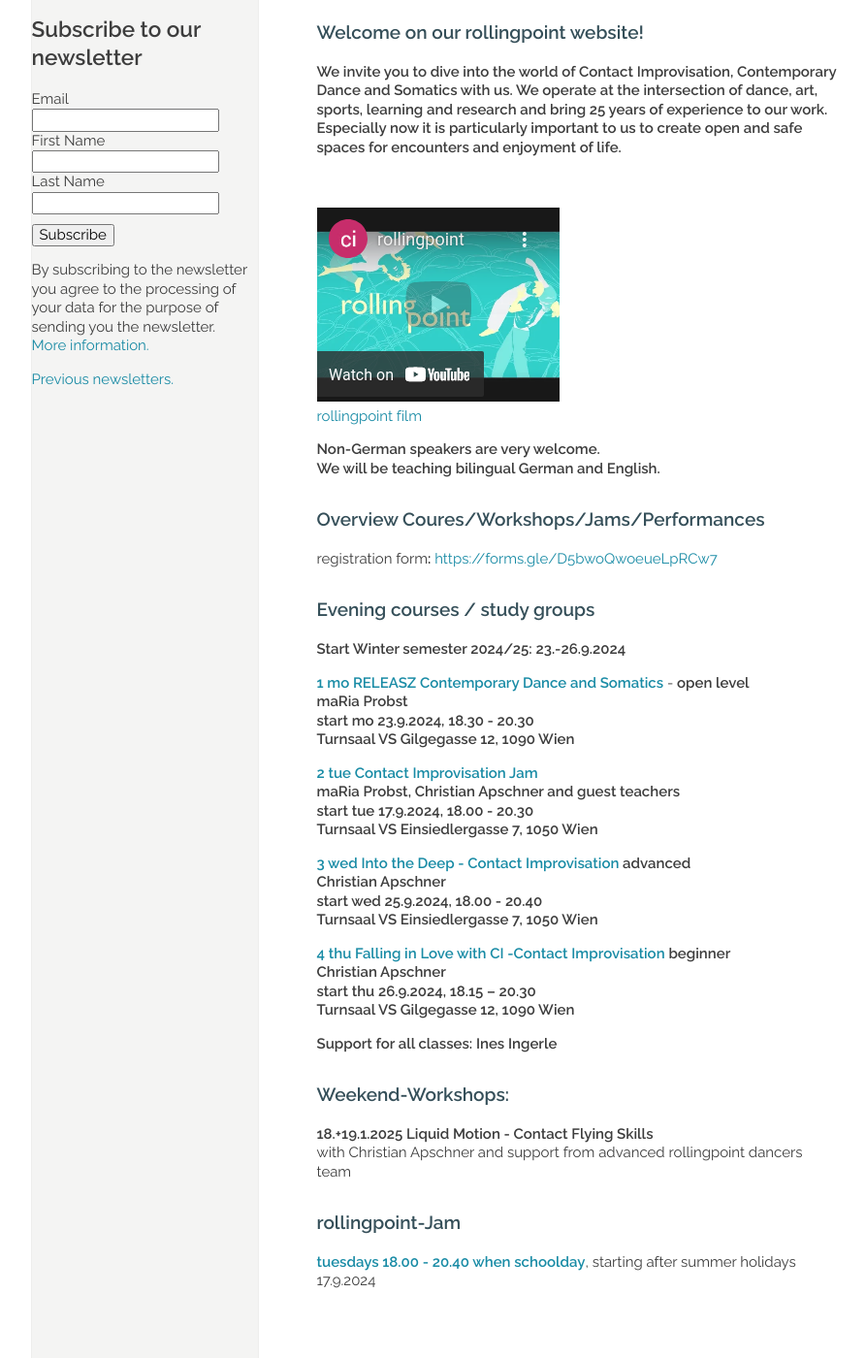
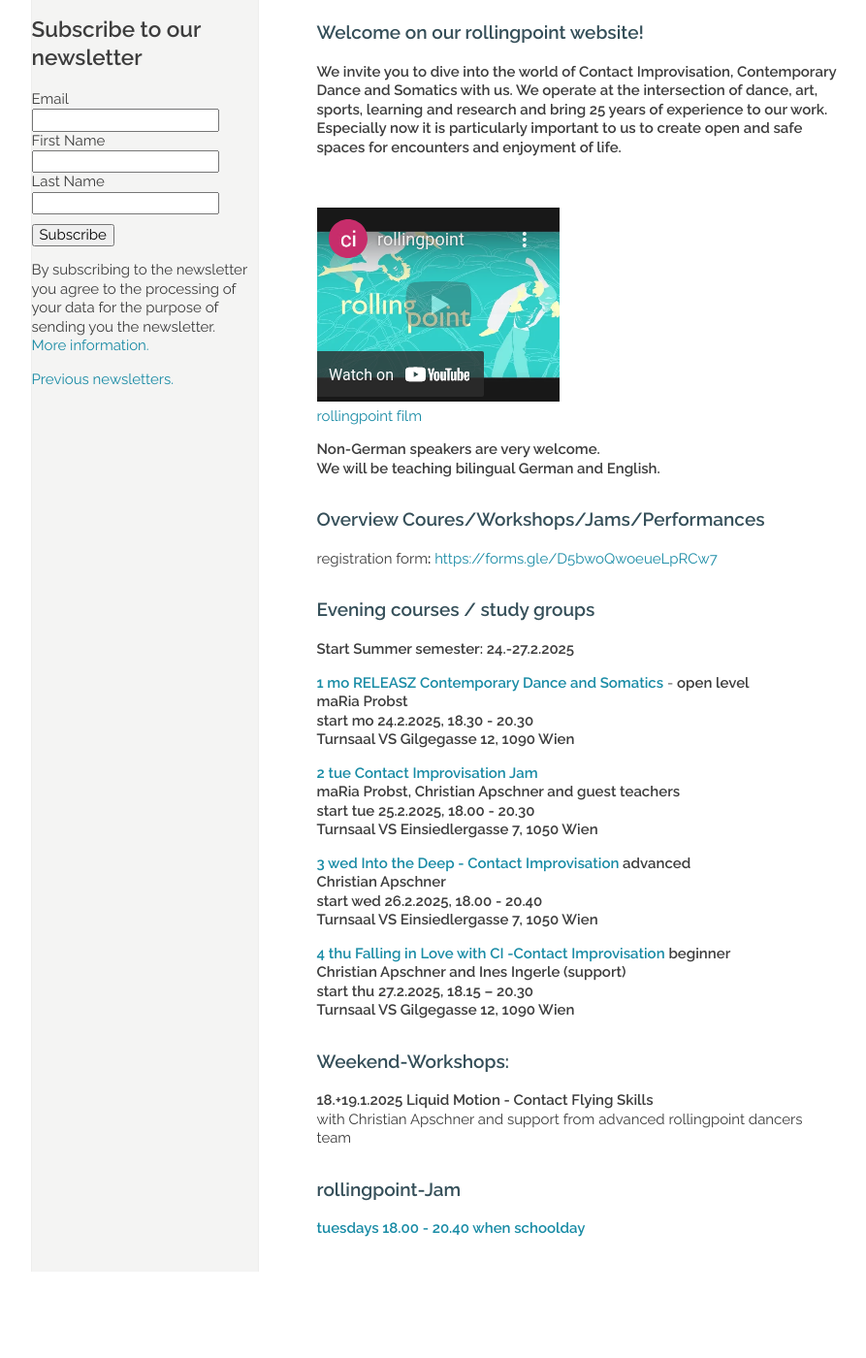
Before and after one commit to manulari/rollingpointat, a Jekyll site: the page built from _pages_en/en.md, in a window 1280 px wide and 1400 px high, scrolled down 589 px. Shown: the whole window at 97% size, without its empty margins (152-1045 px from the left). Built offline with Jekyll 4.4.1, drawn with Linux system fonts in a browser that asks for light colours; comment, search, counter and statistics services are not loaded; after the commit the page ends 1900 px from its top, so only the background shows below that.

Commit message:
Update page (en) “en”

```diff
--- a/_pages_en/en.md
+++ b/_pages_en/en.md
@@ -27,29 +27,29 @@ registration form**:** <https://forms.gle/D5bwoQwoeueLpRCw7>
 
 ### Evening courses / study groups
 
-**Start Winter semester 2024/25: 23.-26.9.2024**
+**Start Summer semester: 24.-27.2.2025**
 
 **[1 mo RELEASZ Contemporary Dance and Somatics](/en/kurse#mo)** - **open level**\
 **maRia Probst**  \
-**start mo 23.9.2024, 18.30 - 20.30**\
+**start mo 24.2.2025, 18.30 - 20.30**\
 **Turnsaal VS Gilgegasse 12, 1090 Wien**
 
 **[2 tue Contact Improvisation Jam](/en/kurse#di)**\
 **maRia Probst, Christian Apschner and guest teachers**\
-**start tue 17.9.2024, 18.00 - 20.30**\
+**start tue 25.2.2025, 18.00 - 20.30**\
 **Turnsaal VS Einsiedlergasse 7, 1050 Wien**
 
 **[3 wed Into the Deep - Contact Improvisation](/en/kurse#mi) advanced**\
 **Christian Apschner**\
-**start wed  25.9.2024, 18.00 - 20.40**\
+**start wed  26.2.2025, 18.00 - 20.40**\
 **Turnsaal VS Einsiedlergasse 7, 1050 Wien**
 
 **[4 thu Falling in Love with CI -Contact Improvisation](/en/kurse#do)**  **beginner**\
-**Christian Apschner**\
-**start thu 26.9.2024, 18.15 – 20.30**\
+**Christian Apschner and Ines Ingerle (support)**\
+**start thu 27.2.2025, 18.15 – 20.30**\
 **Turnsaal VS Gilgegasse 12, 1090 Wien**
 
-**Support for all classes: Ines Ingerle**
+
 
 ### Weekend-Workshops:
 
@@ -58,6 +58,4 @@ registration form**:** <https://forms.gle/D5bwoQwoeueLpRCw7>
 
 ### **rollingpoint-Jam**
 
-**[tuesdays 18.00 - 20.40 when schoolday](https://rollingpoint.at/en/jams)**, starting after summer holidays 17.9.2024
-
-&nbsp;
+**[tuesdays 18.00 - 20.40 when schoolday](https://rollingpoint.at/en/jams)**
```
